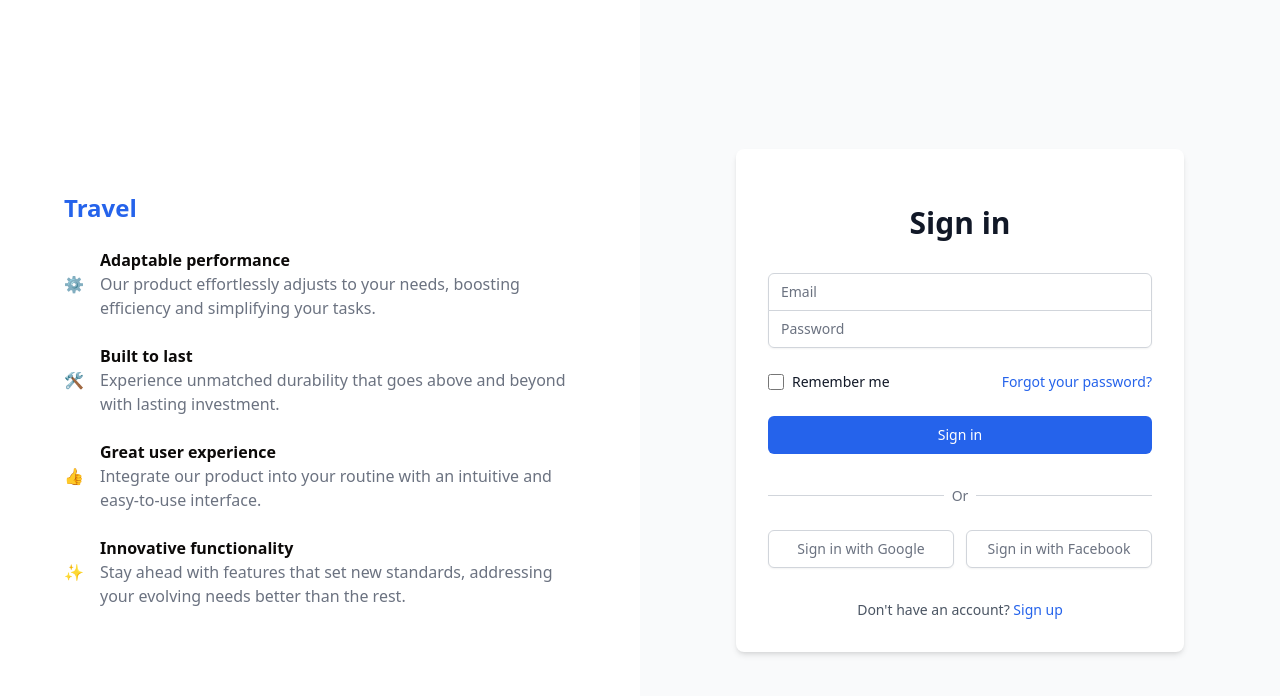
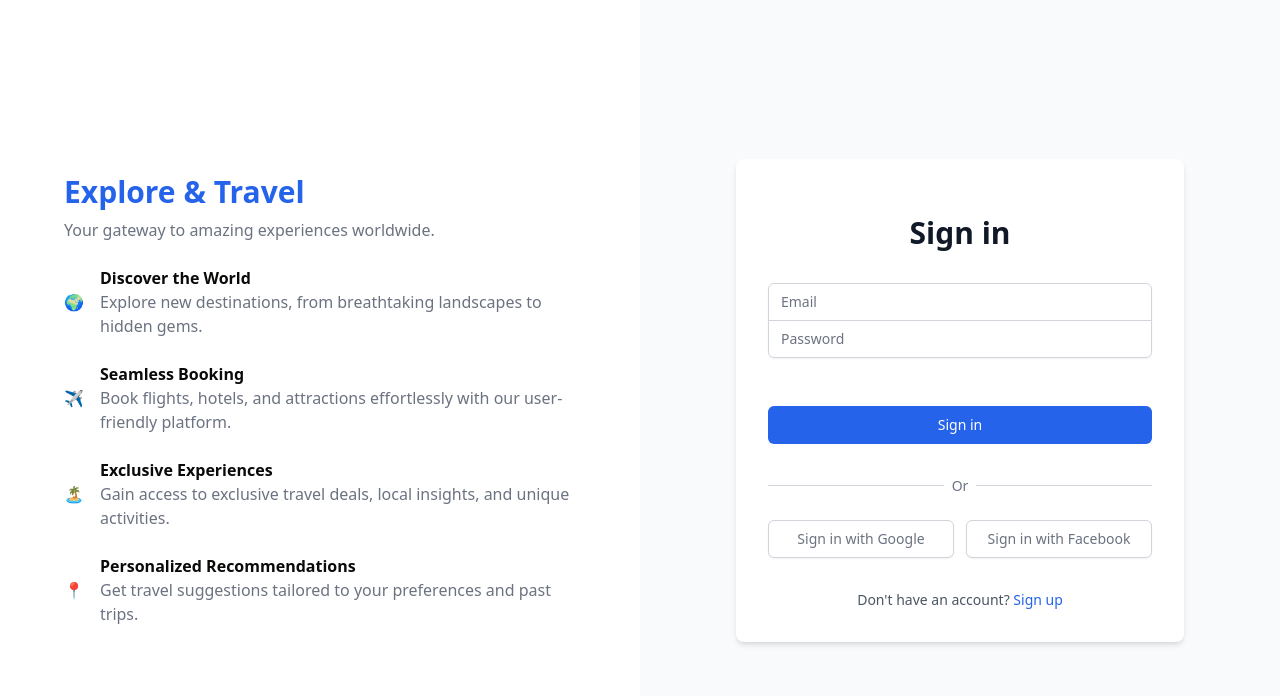
Before and after one commit to HZHENJ/Travel-plateform-frontend-web, a React (Vite) app: page /signin in a window 1280 px wide. Shown: the top 696 px of the page. Built offline with nearby package versions, Linux system fonts and the light colour scheme.

Commit message:
Version 3

```diff
--- a/src/components/common/attraction/BookingModal.jsx
+++ b/src/components/common/attraction/BookingModal.jsx
@@ -48,15 +48,15 @@ const calculateWeeklyAvailableTimes = (businessHours) => {
 const convertToLocalDateTime = (date, timeString) => {
   if (!date || !timeString) return null;
 
-  // 解析时间字符串 ("11:00 AM" => Date 对象)
+  // 解析 `timeString`（"11:00 AM" => 小时 & 分钟）
   const parsedTime = parse(timeString, "hh:mm a", new Date());
 
-  // 组合 `date` 和 `parsedTime`
+  // 设置 `date` 的小时 & 分钟，避免时区偏移
   const visitDateTime = new Date(date);
   visitDateTime.setHours(parsedTime.getHours(), parsedTime.getMinutes(), 0, 0);
 
-  // 转换为 ISO 8601 格式
-  return visitDateTime.toISOString();
+  // 返回本地时间字符串，而不是 UTC
+  return format(visitDateTime, "yyyy-MM-dd'T'HH:mm:ss");
 };
 
 export function BookingModal({ isOpen, onClose, pricePerPerson, businessHours, uuid}) {
--- a/src/components/common/media/MediaImage.jsx
+++ b/src/components/common/media/MediaImage.jsx
@@ -8,7 +8,7 @@ const MediaImage = ({uuid, fileType, altText, className="w-full h-auto object-co
         <img
         src={imageUrl}
         alt={altText || "Media Image"}
-        onError={(e) => { e.target.src = '/images/404.jpg'; }}
+        onError={(e) => { e.target.src = '/images/01.jpg'; }}
         className={className}
         loading="lazy"
       />
--- a/src/pages/Home.jsx
+++ b/src/pages/Home.jsx
@@ -6,7 +6,7 @@ import Footer from "../components/layout/Footer";
 import { fetchPersonalizedRecommendations, fetchPopularRecommendations, checkIfNewUser } from "../api/recommendations"
 
 const Home = () => {
-  const [visibleItems, setVisibleItems] = useState(3);
+  const [visibleItems, setVisibleItems] = useState(4);
 
   const [famousAttractions, setFamousAttractions] = useState([]); // 著名景点
   const [recommendedAttractions, setRecommendedAttractions] = useState([]);
--- a/src/pages/SigninPage.jsx
+++ b/src/pages/SigninPage.jsx
@@ -44,36 +44,36 @@ export default function LoginPage() {
       {/* left part */}
       <div className="hidden lg:flex w-1/2 flex-col justify-center items-start p-16 bg-white">
         <div className="mb-6">
-          {/* <img src="/logo.png" alt="Sitemark Logo" className="w-32 mb-6" /> */}
-          <h2 className="text-2xl font-extrabold text-blue-600">Travel</h2>
+          <h2 className="text-3xl font-extrabold text-blue-600">Explore & Travel</h2>
+          <p className="text-gray-500 mt-2">Your gateway to amazing experiences worldwide.</p>
         </div>
         <div className="space-y-6">
           <div className="flex items-center">
-            <span className="mr-4 text-blue-500">⚙️</span>
+            <span className="mr-4 text-blue-500">🌍</span>
             <div>
-              <h3 className="font-bold">Adaptable performance</h3>
-              <p className="text-gray-500">Our product effortlessly adjusts to your needs, boosting efficiency and simplifying your tasks.</p>
+              <h3 className="font-bold">Discover the World</h3>
+              <p className="text-gray-500">Explore new destinations, from breathtaking landscapes to hidden gems.</p>
             </div>
           </div>
           <div className="flex items-center">
-            <span className="mr-4 text-blue-500">🛠️</span>
+            <span className="mr-4 text-blue-500">✈️</span>
             <div>
-              <h3 className="font-bold">Built to last</h3>
-              <p className="text-gray-500">Experience unmatched durability that goes above and beyond with lasting investment.</p>
+              <h3 className="font-bold">Seamless Booking</h3>
+              <p className="text-gray-500">Book flights, hotels, and attractions effortlessly with our user-friendly platform.</p>
             </div>
           </div>
           <div className="flex items-center">
-            <span className="mr-4 text-blue-500">👍</span>
+            <span className="mr-4 text-blue-500">🏝️</span>
             <div>
-              <h3 className="font-bold">Great user experience</h3>
-              <p className="text-gray-500">Integrate our product into your routine with an intuitive and easy-to-use interface.</p>
+              <h3 className="font-bold">Exclusive Experiences</h3>
+              <p className="text-gray-500">Gain access to exclusive travel deals, local insights, and unique activities.</p>
             </div>
           </div>
           <div className="flex items-center">
-            <span className="mr-4 text-blue-500">✨</span>
+            <span className="mr-4 text-blue-500">📍</span>
             <div>
-              <h3 className="font-bold">Innovative functionality</h3>
-              <p className="text-gray-500">Stay ahead with features that set new standards, addressing your evolving needs better than the rest.</p>
+              <h3 className="font-bold">Personalized Recommendations</h3>
+              <p className="text-gray-500">Get travel suggestions tailored to your preferences and past trips.</p>
             </div>
           </div>
         </div>
@@ -120,22 +120,6 @@ export default function LoginPage() {
               </div>
             </div>
             <div className="flex items-center justify-between">
-              <div className="flex items-center">
-                <input
-                  id="remember-me"
-                  name="remember-me"
-                  type="checkbox"
-                  className="h-4 w-4 text-blue-600 focus:ring-blue-500 border-gray-300 rounded"
-                />
-                <label htmlFor="remember-me" className="ml-2 block text-sm text-gray-900">
-                  Remember me
-                </label>
-              </div>
-              <div className="text-sm">
-                <a href="#" className="font-medium text-blue-600 hover:text-blue-500">
-                  Forgot your password?
-                </a>
-              </div>
             </div>
             <div>
               <button
--- a/src/pages/SignupPage.jsx
+++ b/src/pages/SignupPage.jsx
@@ -66,39 +66,36 @@ export default function SignupPage() {
       {/* Left content area just a introduction part */}
       <div className="hidden lg:flex w-1/2 flex-col justify-center items-start p-16 bg-white">
         <div className="mb-6">
-          <h2 className="text-2xl font-extrabold text-blue-600">Travel</h2>
+          <h2 className="text-3xl font-extrabold text-blue-600">Explore & Travel</h2>
+          <p className="text-gray-500 mt-2">Your gateway to amazing experiences worldwide.</p>
         </div>
         <div className="space-y-6">
           <div className="flex items-center">
-            <span className="mr-4 text-blue-500">⚙️</span>
+            <span className="mr-4 text-blue-500">🌍</span>
             <div>
-              <h3 className="font-bold">Adaptable performance</h3>
-              <p className="text-gray-500">
-                Our product effortlessly adjusts to your needs, boosting efficiency and simplifying your tasks.
-              </p>
+              <h3 className="font-bold">Discover the World</h3>
+              <p className="text-gray-500">Explore new destinations, from breathtaking landscapes to hidden gems.</p>
             </div>
           </div>
           <div className="flex items-center">
-            <span className="mr-4 text-blue-500">🛠️</span>
+            <span className="mr-4 text-blue-500">✈️</span>
             <div>
-              <h3 className="font-bold">Built to last</h3>
-              <p className="text-gray-500">Experience unmatched durability that goes above and beyond with lasting investment.</p>
+              <h3 className="font-bold">Seamless Booking</h3>
+              <p className="text-gray-500">Book flights, hotels, and attractions effortlessly with our user-friendly platform.</p>
             </div>
           </div>
           <div className="flex items-center">
-            <span className="mr-4 text-blue-500">👍</span>
+            <span className="mr-4 text-blue-500">🏝️</span>
             <div>
-              <h3 className="font-bold">Great user experience</h3>
-              <p className="text-gray-500">
-                Integrate our product into your routine with an intuitive and easy-to-use interface.
-              </p>
+              <h3 className="font-bold">Exclusive Experiences</h3>
+              <p className="text-gray-500">Gain access to exclusive travel deals, local insights, and unique activities.</p>
             </div>
           </div>
           <div className="flex items-center">
-            <span className="mr-4 text-blue-500">✨</span>
+            <span className="mr-4 text-blue-500">📍</span>
             <div>
-              <h3 className="font-bold">Innovative functionality</h3>
-              <p className="text-gray-500">Stay ahead with features that set new standards, addressing your evolving needs better than the rest.</p>
+              <h3 className="font-bold">Personalized Recommendations</h3>
+              <p className="text-gray-500">Get travel suggestions tailored to your preferences and past trips.</p>
             </div>
           </div>
         </div>
--- a/src/pages/attraction/AttractionDetailPage.jsx
+++ b/src/pages/attraction/AttractionDetailPage.jsx
@@ -68,9 +68,18 @@ const AttractionDetailPage = () => {
   const [reviews, setReviews] = useState({})
   const [visibleReviews, setVisibleReviews] = useState(3)
   const [isBookingModalOpen, setIsBookingModalOpen] = useState(false)
+  const userId = parseInt(localStorage.getItem("userId"), 10);
 
-  const openBookingModal = useCallback(() => setIsBookingModalOpen(true), [])
   const closeBookingModal = useCallback(() => setIsBookingModalOpen(false), [])
+
+  const handleBookingClick = () => {
+
+    if (!userId) {
+      navigate("/signin");
+    } else { // 否则打开预订模态框
+      setIsBookingModalOpen(true);
+    }
+  };
 
   const loadMoreReviews = () => {
     setVisibleReviews(prev => prev + 3);  // 每次显示多 3 条评论
@@ -81,6 +90,11 @@ const AttractionDetailPage = () => {
   // back to Hotels page
   const turnBack = () => {
     navigate('/attractions');
+  }
+
+  //
+  const toSigin = () => {
+    navigate('/signin')
   }
 
   useEffect(() => {
@@ -181,7 +195,7 @@ const AttractionDetailPage = () => {
                   <span className="ml-2 text-gray-600">({attractionDetail.reviewCount} reviews)</span>
                 </div>
               </div>
-              <Button onClick={openBookingModal} className="bg-blue-500">Book Now</Button>
+              <Button onClick={handleBookingClick} className="bg-blue-500">Book Now</Button>
             </div>
 
             {/* address */}
--- a/src/pages/schedule/SchedulePage.jsx
+++ b/src/pages/schedule/SchedulePage.jsx
@@ -349,7 +349,19 @@ const SchedulePage = () => {
 
                     {/* 右侧事件 */}
                     <div className="w-1/4">
-                        <Calendar mode="single" selected={selectedDate} onSelect={setSelectedDate} className="rounded-md border" />
+                    <Calendar
+                        mode="single"
+                        selected={selectedDate || new Date()} // 确保 Calendar 始终有值
+                        onSelect={(date) => {
+                            if (date && isSameDay(date, selectedDate)) {
+                                // 第二次点击相同日期 -> 取消选中
+                                setSelectedDate(null);
+                            } else {
+                                setSelectedDate(date);
+                            }
+                        }}
+                        className="rounded-md border"
+                    />
                     </div>
                 </div>
             </main>
```
Also changed, not shown: public/images/hotel.jpg (added).
